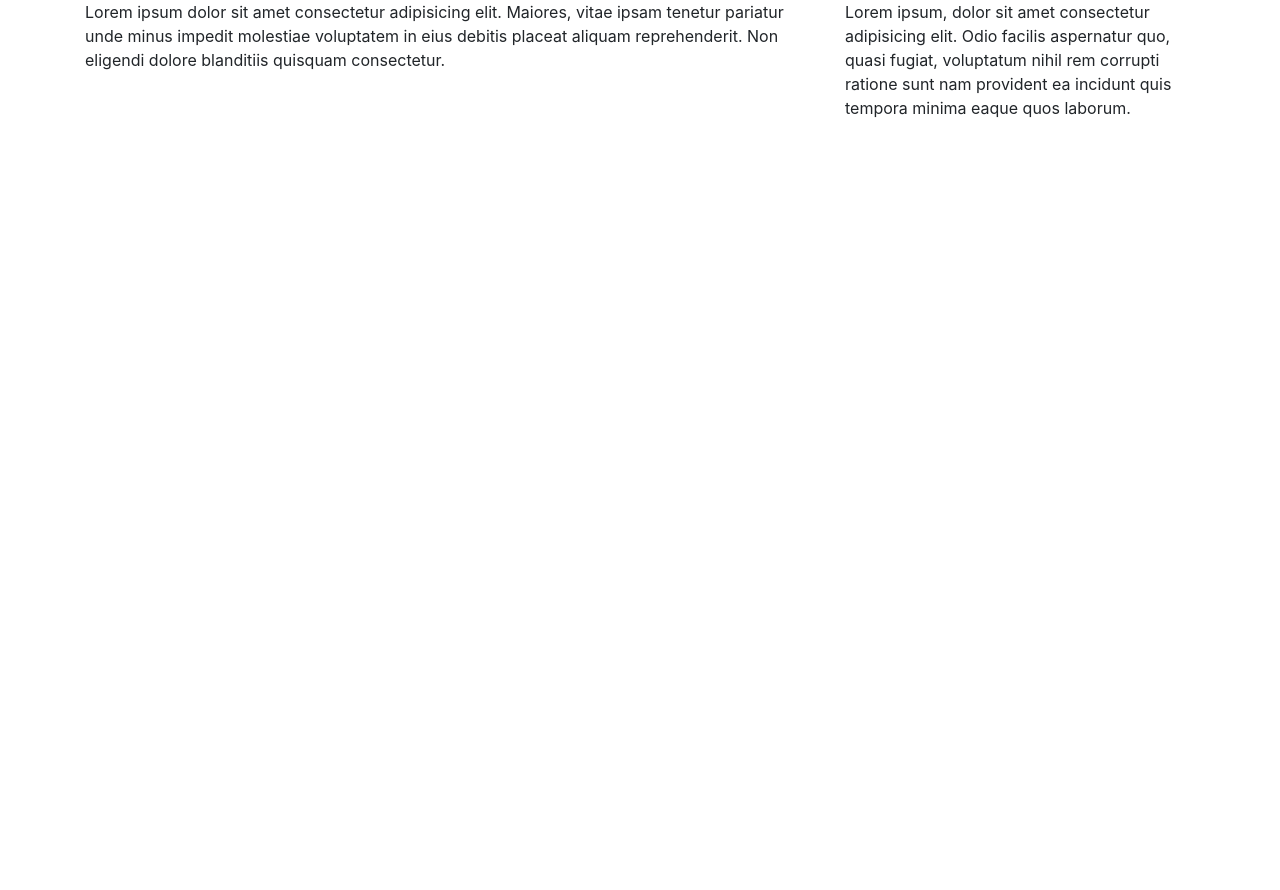
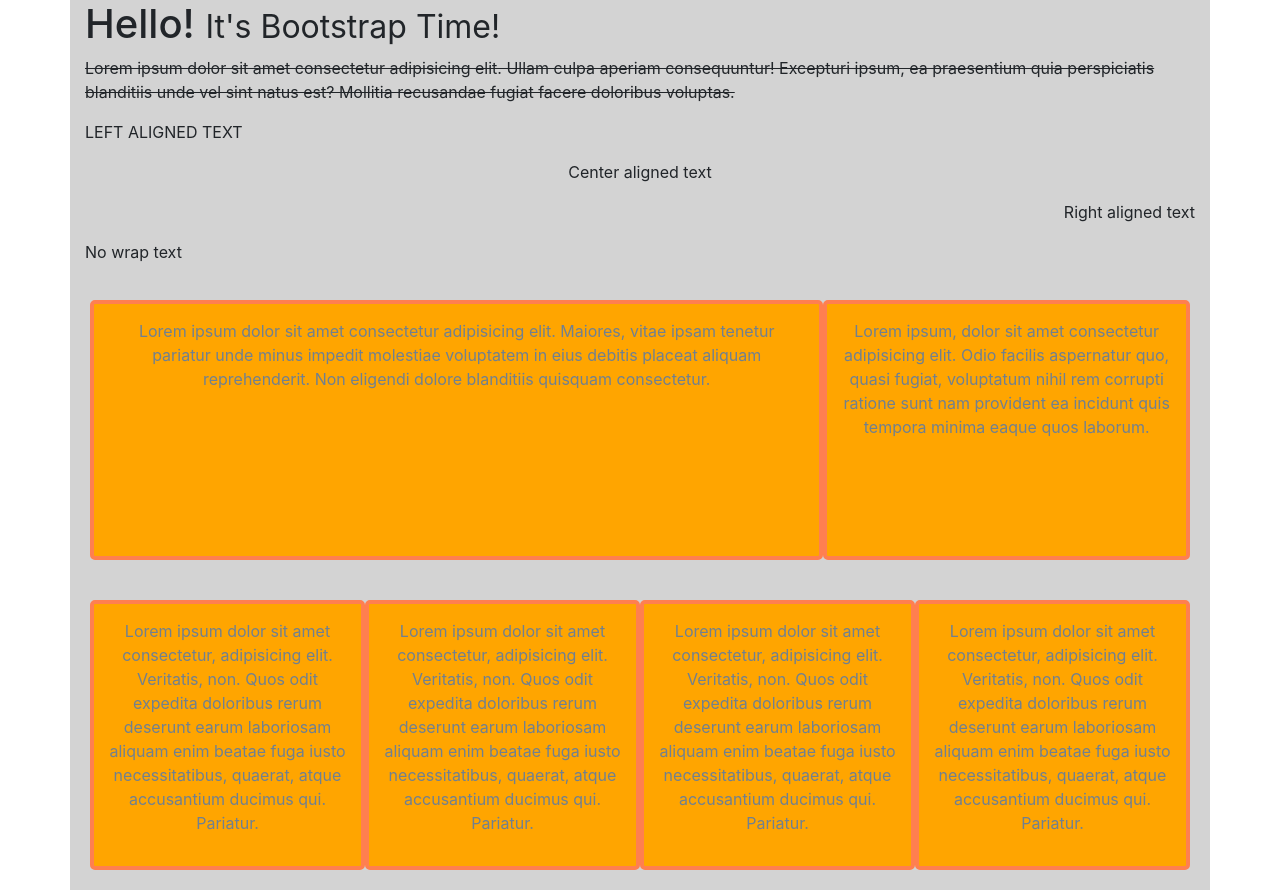
Before and after one commit to meljaynethomas/nology-coursework, a plain HTML site: page 02-Web-Fundamentals/bootstrap/index.html in a window 1280 px wide. Before the commit the page ends 800 px from the top, so only its background shows below. Drawn offline with nearby package versions, Linux system fonts and the light colour scheme.

Commit message:
bootstrap-challenge directory, html and css files created

```diff
--- a/02-Web-Fundamentals/bootstrap/index.html
+++ b/02-Web-Fundamentals/bootstrap/index.html
@@ -14,6 +14,16 @@
 </head>
 <body>
   <div class="container">
+    <h1>Hello! <small>It's Bootstrap Time!</small></h1>
+
+    <del><p>Lorem ipsum dolor sit amet consectetur adipisicing elit. Ullam culpa aperiam consequuntur! Excepturi ipsum, ea praesentium quia perspiciatis blanditiis unde vel sint natus est? Mollitia recusandae fugiat facere doloribus voluptas.</p></del>
+
+    <p class="text-left text-uppercase">Left aligned text</p>
+    <p class="text-center">Center aligned text</p>
+    <p class="text-right">Right aligned text</p>
+    <p class="text-nowrap">No wrap text</p>
+
+
     <div class="row">
       <div class="col-8">
         <p>Lorem ipsum dolor sit amet consectetur adipisicing elit. Maiores, vitae ipsam tenetur pariatur unde minus impedit molestiae voluptatem in eius debitis placeat aliquam reprehenderit. Non eligendi dolore blanditiis quisquam consectetur.</p>
@@ -22,6 +32,22 @@
         <p>Lorem ipsum, dolor sit amet consectetur adipisicing elit. Odio facilis aspernatur quo, quasi fugiat, voluptatum nihil rem corrupti ratione sunt nam provident ea incidunt quis tempora minima eaque quos laborum.</p>
       </div>
     </div>
+
+    <div class="row">
+      <div class="col-md-3 col-sm-12">
+        <p>Lorem ipsum dolor sit amet consectetur, adipisicing elit. Veritatis, non. Quos odit expedita doloribus rerum deserunt earum laboriosam aliquam enim beatae fuga iusto necessitatibus, quaerat, atque accusantium ducimus qui. Pariatur.</p>
+      </div>
+      <div class="col-md-3 col-sm-12">
+        <p>Lorem ipsum dolor sit amet consectetur, adipisicing elit. Veritatis, non. Quos odit expedita doloribus rerum deserunt earum laboriosam aliquam enim beatae fuga iusto necessitatibus, quaerat, atque accusantium ducimus qui. Pariatur.</p>
+      </div>
+      <div class="col-md-3 col-sm-12">
+        <p>Lorem ipsum dolor sit amet consectetur, adipisicing elit. Veritatis, non. Quos odit expedita doloribus rerum deserunt earum laboriosam aliquam enim beatae fuga iusto necessitatibus, quaerat, atque accusantium ducimus qui. Pariatur.</p>
+      </div>
+      <div class="col-md-3 col-sm-12">
+        <p>Lorem ipsum dolor sit amet consectetur, adipisicing elit. Veritatis, non. Quos odit expedita doloribus rerum deserunt earum laboriosam aliquam enim beatae fuga iusto necessitatibus, quaerat, atque accusantium ducimus qui. Pariatur.</p>
+      </div>
+    </div>
+
   </div>
 </body>
 </html>
--- a/02-Web-Fundamentals/bootstrap/styles.css
+++ b/02-Web-Fundamentals/bootstrap/styles.css
@@ -0,0 +1,18 @@
+[class^="con"] {
+  background-color: lightgray;
+}
+
+[class^="row"] {
+  min-height: 300px;
+  padding: 20px;
+}
+
+[class^="col"] {
+  padding: 15px;
+  background-color: orange;
+  text-align: center;
+  color: slategray;
+  border: 4px solid coral;
+  min-height: 150px;
+  border-radius: 5px;
+}
```
Also changed, not shown: 02-Web-Fundamentals/bootstrap-challenge/index.html (added), 02-Web-Fundamentals/bootstrap-challenge/styles.css (added).
